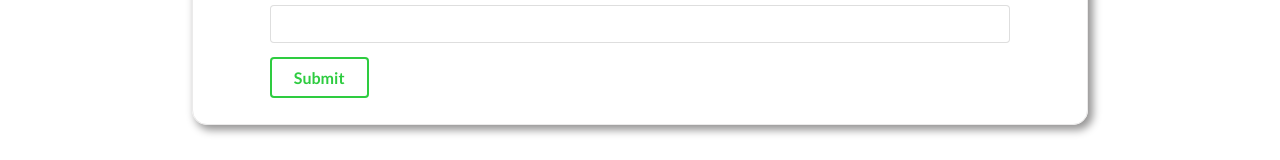
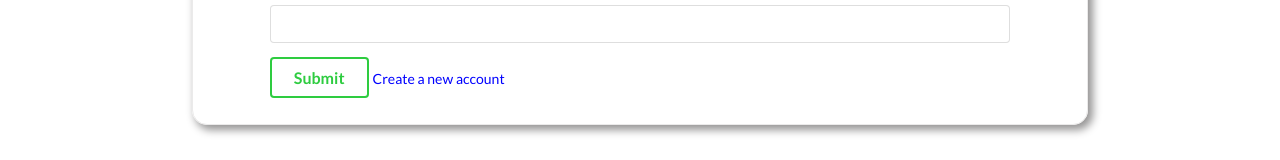
Before and after one commit to Build-Week-African-Marketplace-8/front-end, a React (Create React App) app: page /login in a window 1280 px wide. Shown: the part 275-435 px from the top of the page. Built offline with nearby package versions, Linux system fonts and the light colour scheme.

Commit message:
Add register link

```diff
--- a/src/App.css
+++ b/src/App.css
@@ -43,3 +43,6 @@ a{
 a:hover{
   color: red;
 }
+.register{
+  color:blue;
+}
--- a/src/components/Login.js
+++ b/src/components/Login.js
@@ -59,6 +59,7 @@ const Login = (props) => {
         />
         </div>
         <button className="large ui inverted green button">Submit</button>
+        <a href="/register" className="register">Create a new account</a>
       </form>
     </div>
   );
```
